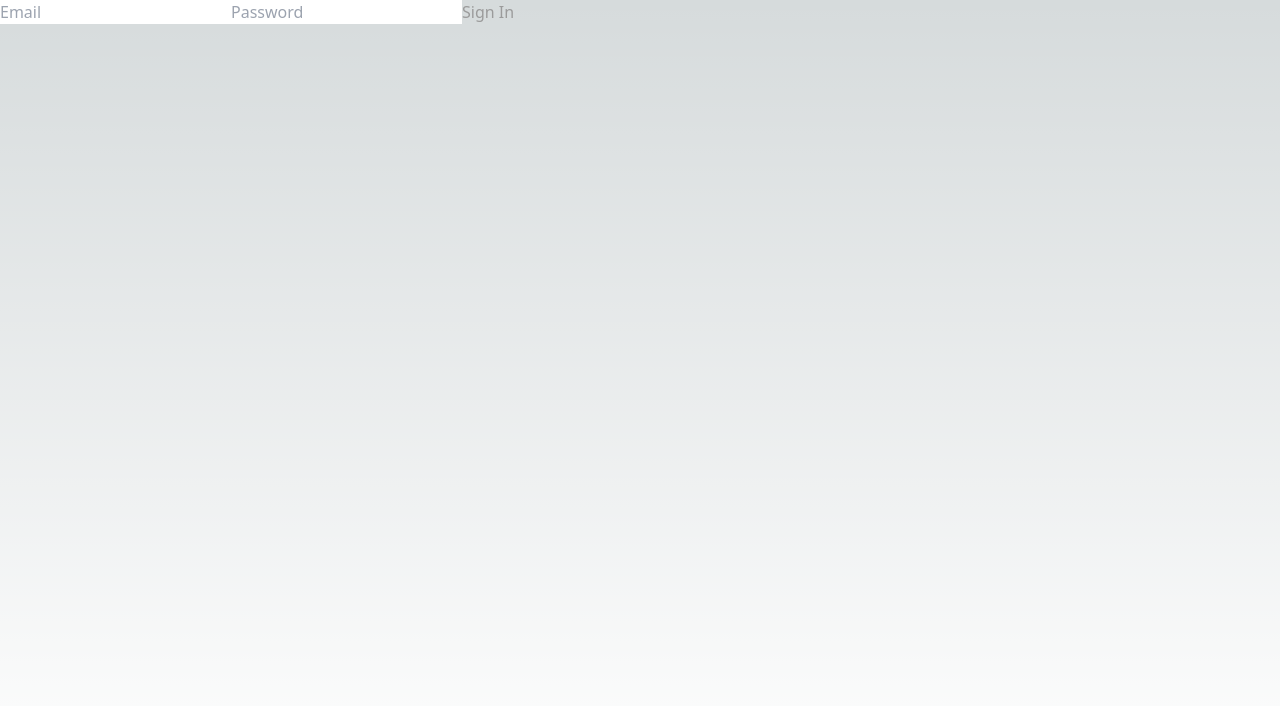
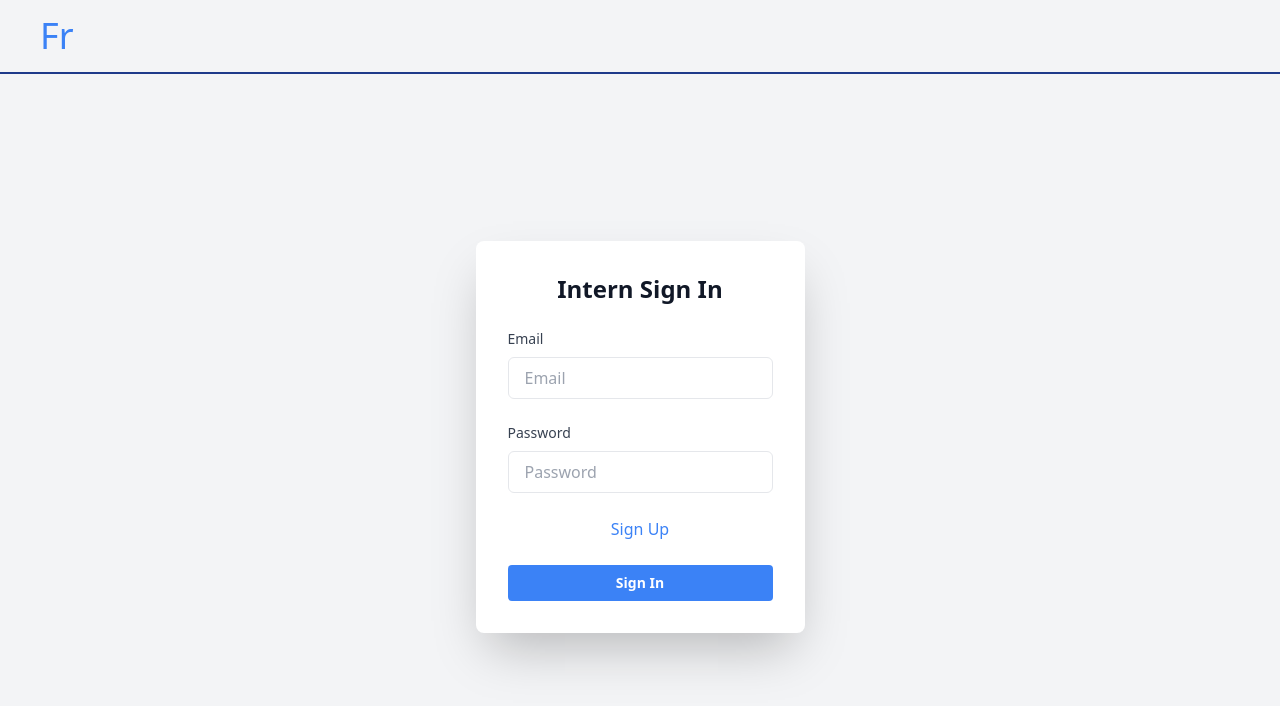
Before and after one commit to alexisDiaz-W/Findr, a Next.js app: page /InternSignInPage in a window 1280 px wide. Shown: the top 706 px of the page. Built offline with nearby package versions, Linux system fonts and the light colour scheme.

Commit message:
InternSignInPage Styling

```diff
--- a/app/InternSignInPage/page.tsx
+++ b/app/InternSignInPage/page.tsx
@@ -2,6 +2,7 @@
 import React from 'react';
 import { useForm } from 'react-hook-form';
 import axios, { AxiosError } from 'axios';
+import Link from 'next/link';
 
 interface FormData {
     email: string;
@@ -21,7 +22,7 @@ const SignInForm: React.FC = () => {
                 alert('Login successful!');
             } else if (responseBody.statusCode === 'Unauthorized') {
                 alert('Invalid credentials');
-            } else if (responseBody.message==='User not found') {
+            } else if (responseBody.message === 'User not found') {
                 alert("User not found. Try Again.");
             } else {
                 alert('Login failed'); // Catch other statuses as general failures
@@ -39,25 +40,53 @@ const SignInForm: React.FC = () => {
             }
         }
     };
-
     return (
-        <form className="min-h-screen" onSubmit={handleSubmit(onSubmit)}>
+        <>
+            <div className="flex flex-col min-h-screen bg-gray-100">
+                <div>
+                    <Link href="/" passHref>
+                        <h4 className="text-blue-500 text-4xl cursor-pointer m-4 ml-10">Fr</h4>
+                    </Link>
+                    <hr className="border-t-2 border-blue-900 my-0" />
+                </div>
+                <div className="flex grow items-center justify-center">
+                    <div className="p-8 space-y-6 rounded-lg shadow-2xl bg-white">
+                        <h1 className="text-2xl font-bold text-center text-gray-900">Intern Sign In</h1>
+                        <form onSubmit={handleSubmit(onSubmit)} className="space-y-6">
+                            <div>
+                                <label htmlFor="email" className="block text-sm font-medium text-gray-700">Email</label>
                                 <input
+                                    id="email"
                                     {...register("email", { required: "Email is required" })}
                                     placeholder="Email"
                                     type="email"
+                                    className="block w-full px-4 py-2 mt-2 text-gray-700 bg-white border rounded-md focus:border-blue-500 focus:ring-blue-500 focus:outline-none focus:ring focus:ring-opacity-50"
                                 />
-            {errors.email && <p>{errors.email.message}</p>}
+                                {errors.email && <p className="text-xs text-red-600">{errors.email.message}</p>}
+                            </div>
 
+                            <div>
+                                <label htmlFor="password" className="block text-sm font-medium text-gray-700">Password</label>
                                 <input
+                                    id="password"
                                     {...register("password", { required: "Password is required" })}
                                     placeholder="Password"
                                     type="password"
+                                    className="block w-full px-4 py-2 mt-2 text-gray-700 bg-white border rounded-md focus:border-blue-500 focus:ring-blue-500 focus:outline-none focus:ring focus:ring-opacity-50"
                                 />
-            {errors.password && <p>{errors.password.message}</p>}
+                                {errors.password && <p className="text-xs text-red-600">{errors.password.message}</p>}
+                            </div>
+                            <Link href="/UserSignUp" passHref className="text-blue-500 hover:text-blue-700 text-center block">Sign Up
+                            </Link>
+                            <button type="submit" className="w-full px-4 py-2 text-sm font-bold text-white bg-blue-500 rounded hover:bg-blue-700">
+                                Sign In
+                            </button>
 
-            <button type="submit">Sign In</button>
                         </form>
+                    </div>
+                </div>
+            </div>
+        </>
     );
 };
 
--- a/app/UserSignUp/page.tsx
+++ b/app/UserSignUp/page.tsx
@@ -39,7 +39,7 @@ const SignUpForm: React.FC = () => {
       );
       alert("User registered successfully!");
       setTimeout(() => {
-        router.push('/SignIn');
+        router.push('/InternSignInPage');
       }, 1000);
     } catch (error) {
       console.error("Error registering user:", error);
--- a/components/NavBar/navBar.tsx
+++ b/components/NavBar/navBar.tsx
@@ -36,7 +36,7 @@ const NavBar: React.FC = () => {
                     {/* Centered nav links for larger screens */}
                     {/* Navigation bar menu contents */}
                     <div className="hidden lg:flex justify-around items-center flex-grow">
-                        <Link href="/SignIn" passHref className="itemsInNavBarMenu_style">Sign in</Link>
+                        <Link href="/InternSignInPage" passHref className="itemsInNavBarMenu_style">Sign in</Link>
                         {/* <Link href="/" passHref className="itemsInNavBarMenu_style">Home</Link> */}
                         {/* Temp Post link, will replace with About. Using for building. */}
 
@@ -76,7 +76,7 @@ const NavBar: React.FC = () => {
                     {/* Drop down menu contents */}
                     <ul className="itemsInDropDownMenu_style ">
                         <li>
-                            <Link href="/SignIn" passHref className="itemsInDropMenu_style">Sign in
+                            <Link href="/InternSignInPage" passHref className="itemsInDropMenu_style">Sign in
                             </Link>
                         </li>
 
```
Lines whose indentation alone changed are shown as unchanged.
